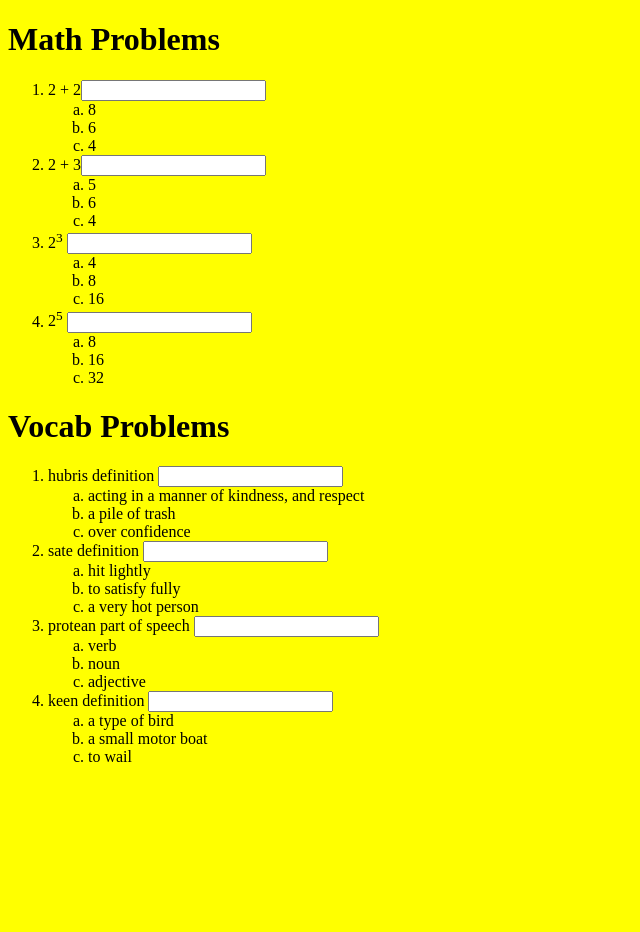
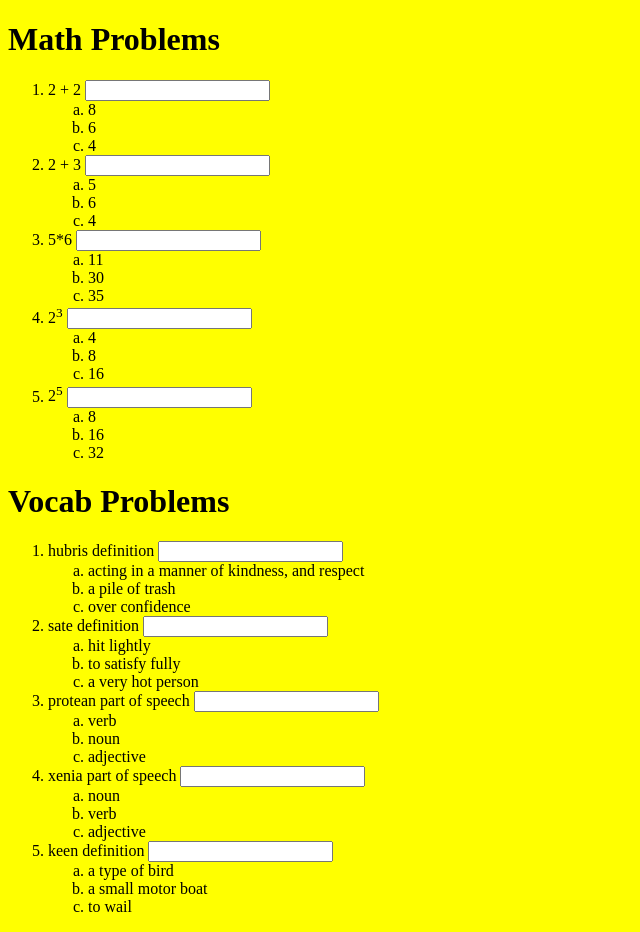
Before and after one commit to cory2dragon/2020-SD1, a plain HTML site: page index.html in a window 1280 px wide. Shown: the whole page, without its empty margins (0-640 px from the left). Before the commit the page ends 800 px from the top, so only its background shows below. Drawn offline with nearby package versions, Linux system fonts and the light colour scheme.

Commit message:
Add questions

```diff
--- a/index.html
+++ b/index.html
@@ -21,17 +21,23 @@ body{
 <body translate="no">
 <h1>Math Problems</h1>
 <ol>
-<li>2 + 2<input data-correct="c"></li>
+<li>2 + 2 <input data-correct="c"></li>
      <ol type="a">
   <li>8</li>
   <li>6</li>
   <li>4</li>
   </ol>
-<li>2 + 3<input data-correct="a"></li>
+<li>2 + 3 <input data-correct="a"></li>
      <ol type="a">
   <li>5</li>
   <li>6</li>
   <li>4</li>
+  </ol>
+<li>5*6 <input data-correct="a"></li>
+     <ol type="a">
+  <li>11</li>
+  <li>30</li>
+  <li>35</li>
   </ol>
 <li>2<sup>3</sup> <input data-correct="b"></li>
      <ol type="a">
@@ -66,6 +72,12 @@ body{
   <li>noun</li>
   <li>adjective</li>
   </ol>
+<li>xenia part of speech <input data-correct="a"></li>
+     <ol type="a">
+  <li>noun</li>
+  <li>verb</li>
+  <li>adjective</li>
+  </ol>
 <li>keen definition <input data-correct="b"></li>
      <ol type="a">
   <li>a type of bird</li>
```
